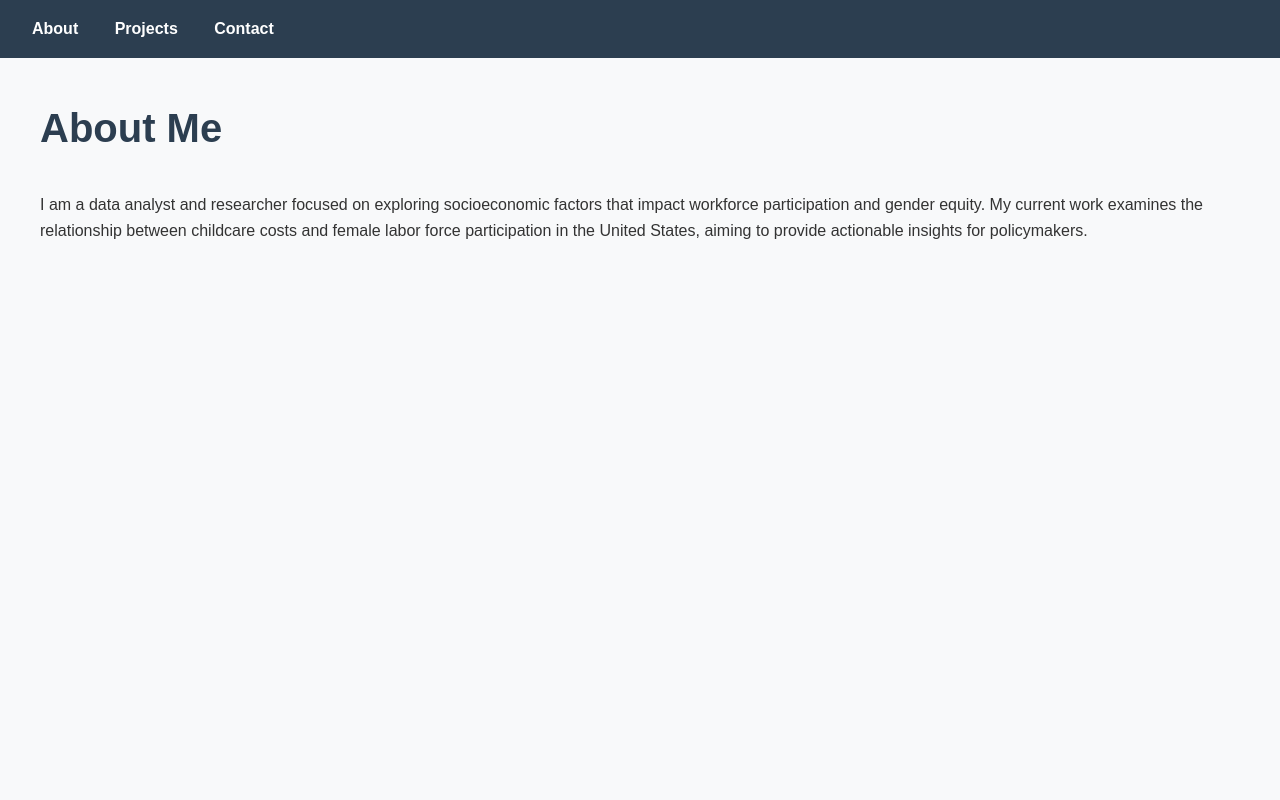
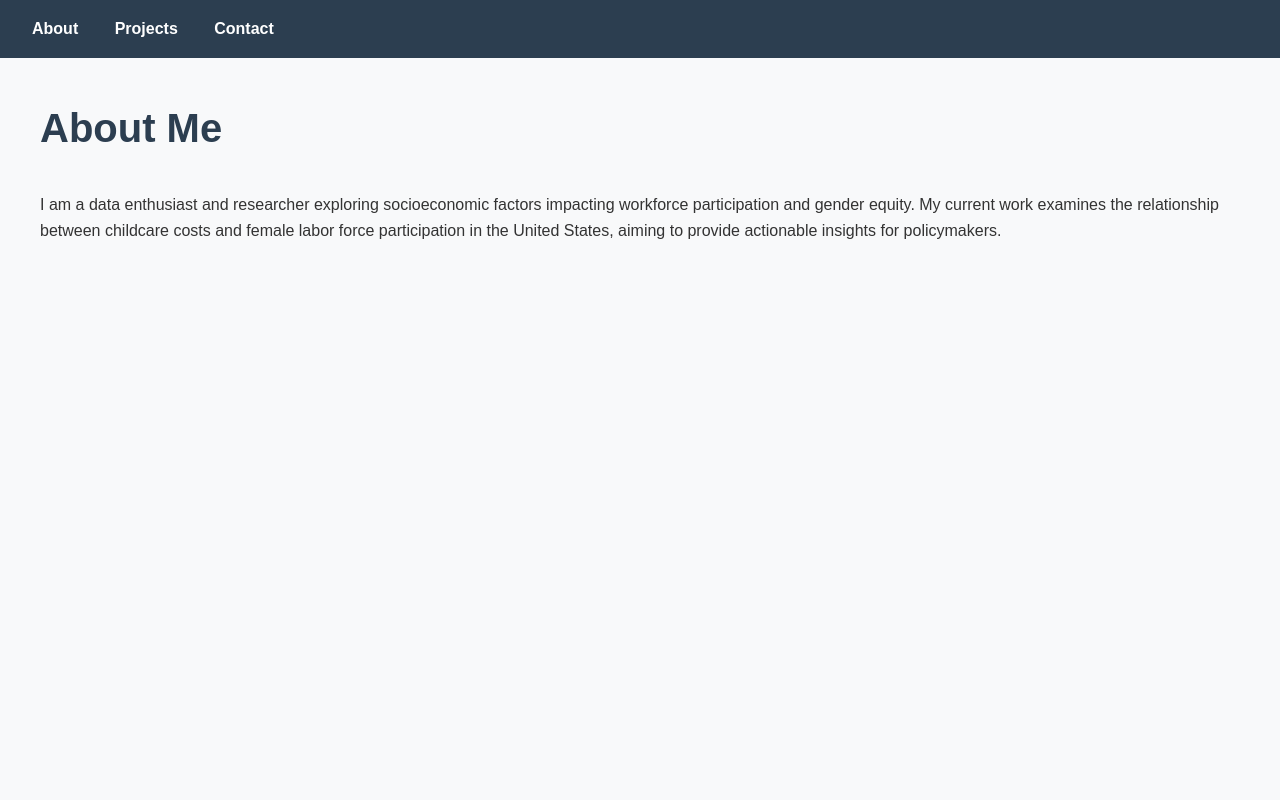
Before and after one commit to veera-bellevue/Visualizing_The_Impact_of_Childcare_Costs_on_Female_Labor_Force_Participation, a plain HTML site: page docs/index.html in a window 1280 px wide. Shown: the top 800 px of the page. Drawn offline with Linux system fonts and the light colour scheme.

Commit message:
Update index.html

```diff
--- a/docs/index.html
+++ b/docs/index.html
@@ -116,7 +116,7 @@
     <section id="about">
         <div class="container">
             <h1>About Me</h1>
-            <p>I am a data analyst and researcher focused on exploring socioeconomic factors that impact workforce participation and gender equity. My current work examines the relationship between childcare costs and female labor force participation in the United States, aiming to provide actionable insights for policymakers.</p>
+            <p>I am a data enthusiast and researcher exploring socioeconomic factors impacting workforce participation and gender equity. My current work examines the relationship between childcare costs and female labor force participation in the United States, aiming to provide actionable insights for policymakers.</p>
         </div>
     </section>
 
```
